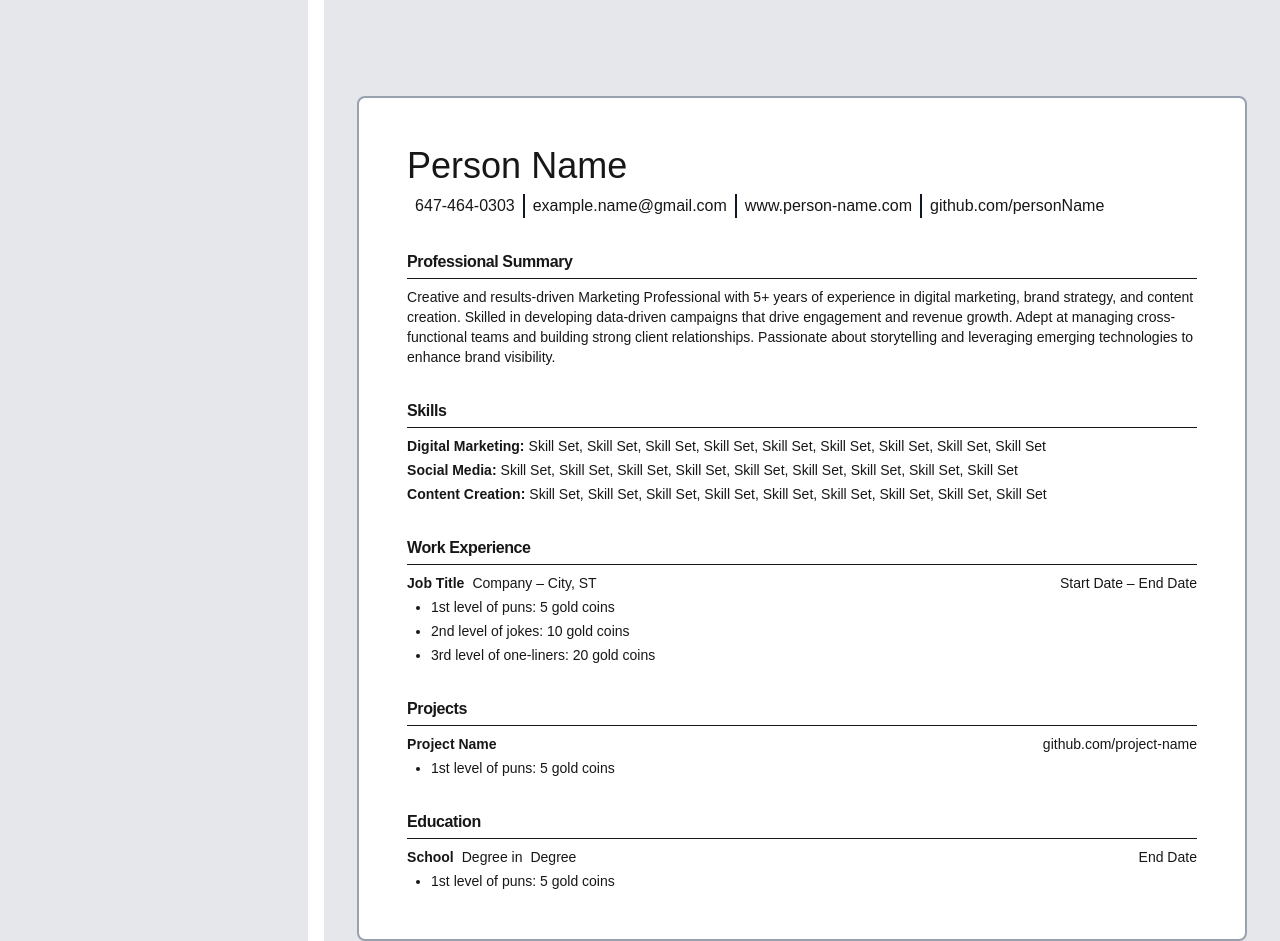
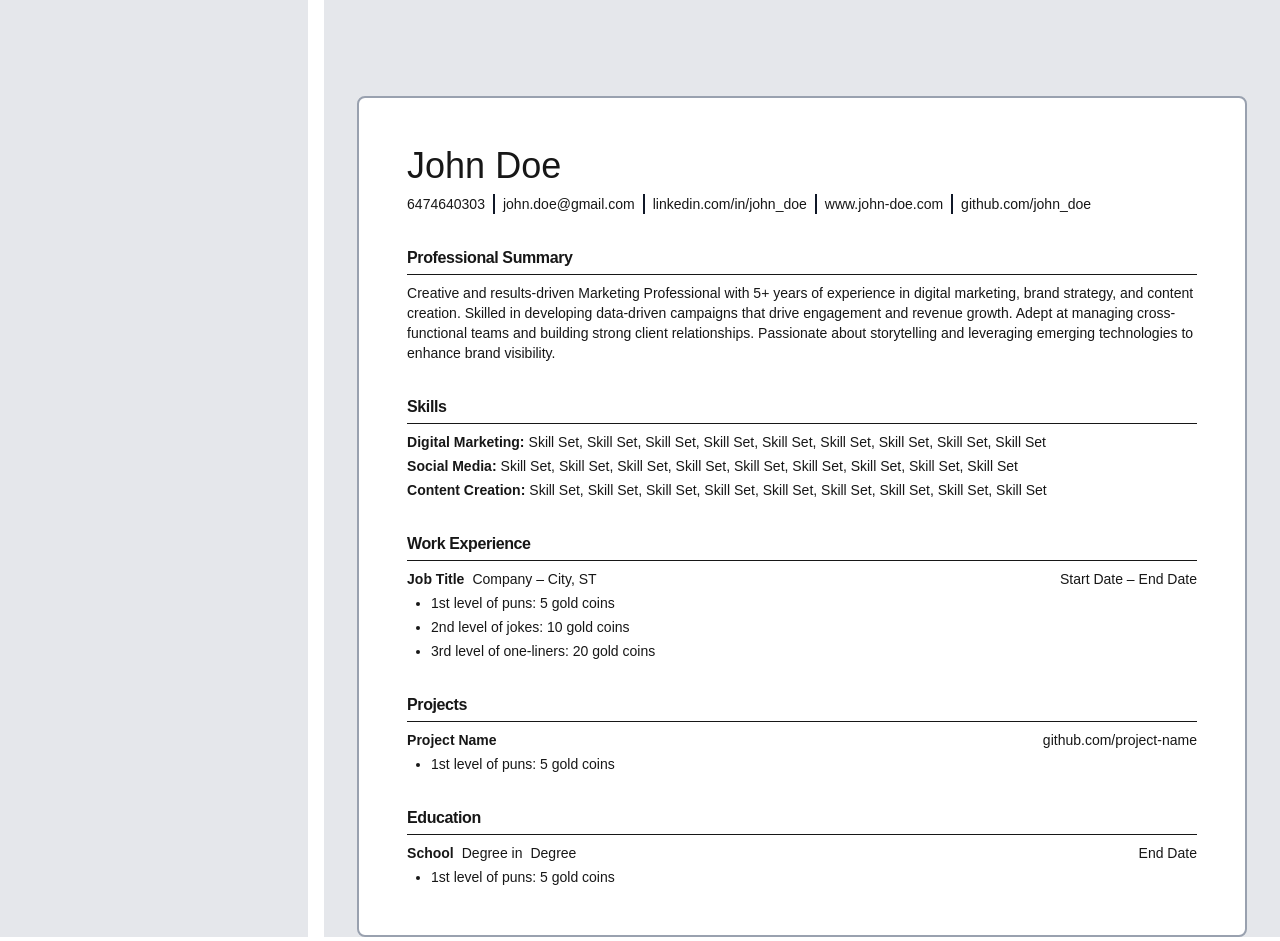
Before and after one commit to Justin-Bento/cv-application, a Next.js app: page / in a window 1280 px wide. Built offline with nearby package versions, Linux system fonts and the light colour scheme.

Commit message:
Turned header into a new  component called resume header and imported it to main page.

```diff
--- a/src/app/page.tsx
+++ b/src/app/page.tsx
@@ -1,4 +1,5 @@
 import React from "react";
+import ResumeHeader from "@/components/ResumeHeader";
 
 export default function Page() {
   return (
@@ -18,15 +19,14 @@ export default function Page() {
       >
         <div className="relative max-w-[100ch] mx-auto bg-white min-h-dvh border-2 border-gray-400 rounded-lg p-12 space-y-8">
           {/* Resume Header */}
-          <div className="space-y-2" data-type="resume-header">
-            <h1 className="text-4xl">Person Name</h1>
-            <div className="flex items-center divide-x-2 divide-gray-900">
-              <p className="px-2">647-464-0303</p>
-              <p className="px-2">example.name@gmail.com</p>
-              <p className="px-2">www.person-name.com</p>
-              <p className="px-2">github.com/personName</p>
-            </div>
-          </div>
+          <ResumeHeader
+            userName="John Doe"
+            phoneNumber={6474640303}
+            userEmail="john.doe@gmail.com"
+            userWebsite="www.john-doe.com"
+            linkedinUser="john_doe"
+            githubName="john_doe"
+          />
 
           {/* Professional Summary */}
           <section aria-labelledby="professional-summary-heading">
--- a/src/components/Headers.tsx
+++ /dev/null
@@ -1,13 +0,0 @@
-import React from "react";
-
-interface HeaderInterface {
-  title: string;
-}
-
-export default function Headers({ title }: HeaderInterface) {
-  return (
-    <h2 className="scroll-m-10 border-b pb-1 text-base/6 font-semibold tracking-tight transition-colors m-0 p-0">
-      {title}
-    </h2>
-  );
-}
--- /dev/null
+++ b/src/components/ResumeHeader.tsx
@@ -0,0 +1,32 @@
+interface ResumeHeaderInterface {
+  userName: string;
+  phoneNumber: number;
+  userEmail: string;
+  userWebsite: string;
+  githubName: string;
+  linkedinUser: string;
+}
+
+export default function ResumeHeader({
+  userName,
+  phoneNumber,
+  userEmail,
+  userWebsite,
+  linkedinUser,
+  githubName,
+}: ResumeHeaderInterface) {
+  return (
+    <>
+      <div className="space-y-2" data-type="resume-header">
+        <h1 className="text-4xl">{userName}</h1>
+        <div className="flex items-center divide-x-2 divide-gray-900">
+          <p className="text-sm pr-2">{phoneNumber}</p>
+          <p className="text-sm px-2">{userEmail}</p>
+          <p className="text-sm px-2">linkedin.com/in/{linkedinUser}</p>
+          <p className="text-sm px-2">{userWebsite}</p>
+          <p className="text-sm px-2">github.com/{githubName}</p>
+        </div>
+      </div>
+    </>
+  );
+}
```
